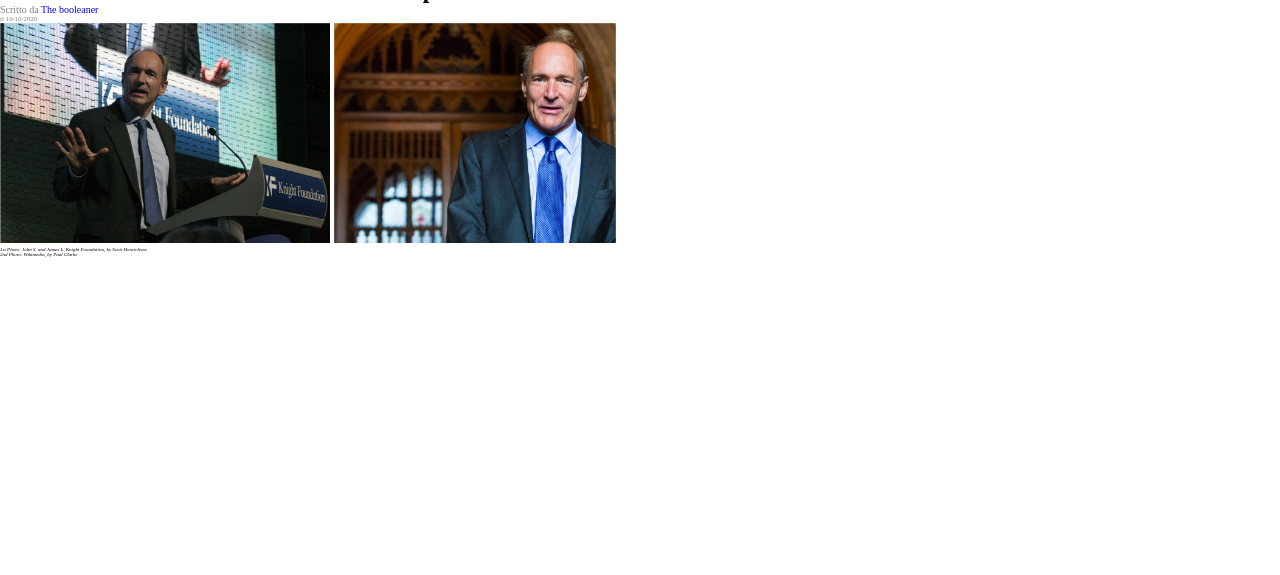
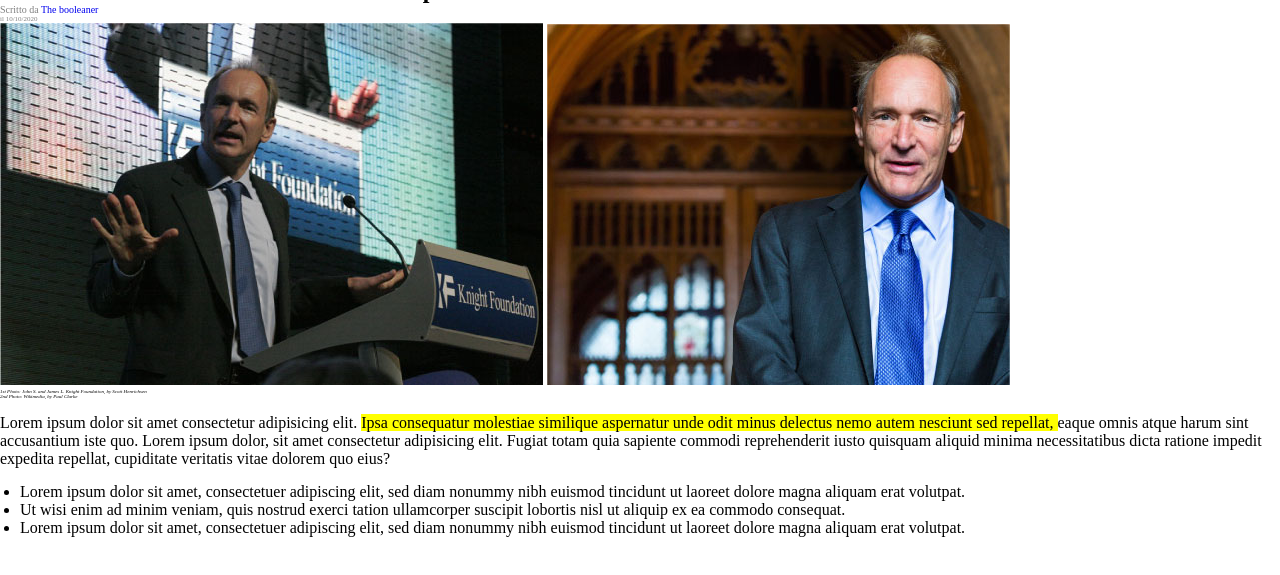
Before and after one commit to Emanuele-Colaci/html-css-booleaner, a plain HTML site: page index.html in a window 1280 px wide. Shown: the part 73-648 px from the top of the page. Drawn offline with Linux system fonts and the light colour scheme.

Commit message:
Fine elenco puntato

```diff
--- a/css/style.css
+++ b/css/style.css
@@ -32,11 +32,20 @@
     color: grey;
  }
 
- .dimensione-tim{
-    height: 220px;
- }
-
  #corsivo{
     font-style: italic;
     font-size: 5px;
  }
+
+ #margine{
+    margin-top: 15px;
+    margin-bottom: 15px;
+ }
+
+ span{
+    background-color: yellow;
+ }
+
+ li{
+    margin-left: 20px;
+ }
--- a/index.html
+++ b/index.html
@@ -21,12 +21,32 @@
                 <h2>Internet deve essere al servizio del "bene pubblico": il manifesto di Tim Berners-Lee</h2>
                 <p id="color">Scritto da <a href="#">The booleaner</a></p>
                 <p class="testo">il 10/10/2020</p>
-                <img class="dimensione-tim" src="./img/tim-1.jpg" alt="Tim 1">
-                <img class="dimensione-tim" src="./img/tim-2.jpg" alt="tim 2">
+                <img src="./img/tim-1.jpg" alt="Tim 1">
+                <img src="./img/tim-2.jpg" alt="tim 2">
                 <p id="corsivo">1st Photo: John S. and James L. Knight Foundation, by Scott Henrichsen
                     <br> 2nd Photo: Wikimedia, by Paul Clarke
                 </p>
             </section>
+                        <!-- Inizio paragrafo -->
+            <div>
+                <p id="margine">Lorem ipsum dolor sit amet consectetur adipisicing elit.
+                    <span>
+                        Ipsa consequatur molestiae similique aspernatur
+                        unde odit minus delectus nemo autem nesciunt sed repellat,
+                    </span>
+                    eaque omnis atque harum sint accusantium iste quo.
+                    Lorem ipsum dolor, sit amet consectetur adipisicing elit.
+                    Fugiat totam quia sapiente commodi reprehenderit iusto quisquam aliquid minima necessitatibus dicta ratione impedit expedita repellat, cupiditate veritatis vitae dolorem quo eius?
+                </p>
+                        <!-- Fine paragrafo -->
+                        <!-- Inizio elenco puntato -->
+                <ul>
+                    <li>Lorem ipsum dolor sit amet, consectetuer adipiscing elit, sed diam nonummy nibh euismod tincidunt ut laoreet dolore magna aliquam erat volutpat.</li>
+                    <li>Ut wisi enim ad minim veniam, quis nostrud exerci tation ullamcorper suscipit lobortis nisl ut aliquip ex ea commodo consequat.</li>
+                    <li>Lorem ipsum dolor sit amet, consectetuer adipiscing elit, sed diam nonummy nibh euismod tincidunt ut laoreet dolore magna aliquam erat volutpat.</li>
+                </ul>
+                        <!-- Fine elenco puntato -->
+            </div>
 
         </main>
         <!-- FINE MAIN -->
```
